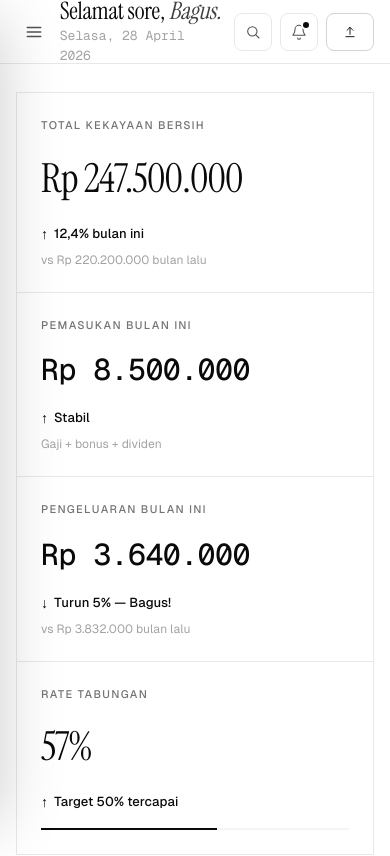
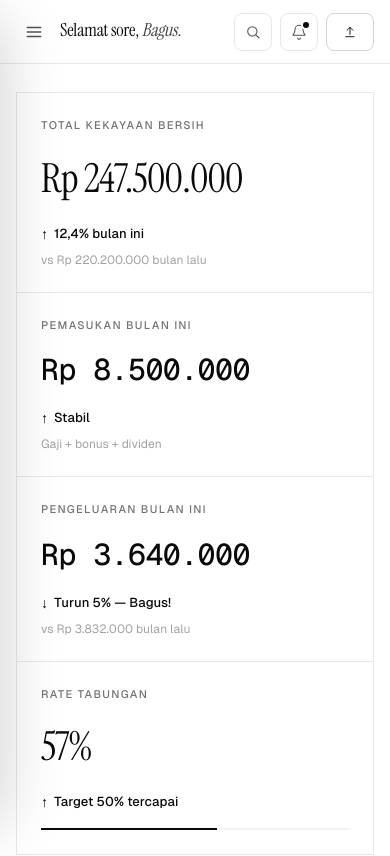
Before and after one commit to Bagusdevaa/finance-ai, a Next.js app in the folder frontend/: page /dashboard in a window 390 px wide. Shown: the top 856 px of the page. Built offline with nearby package versions, Linux system fonts and the light colour scheme.

Commit message:
fix: dashboard header balance and notification dropdown on mobile M

```diff
--- a/frontend/app/(app)/dashboard/page.tsx
+++ b/frontend/app/(app)/dashboard/page.tsx
@@ -51,11 +51,11 @@ export default function DashboardPage() {
 		<>
 			<Header
 				greeting={
-					<h1 className="m-0 whitespace-nowrap font-serif text-[20px] font-normal leading-[1.1] tracking-tight2 text-gray-950 min-[375px]:text-[24px]">
+					<h1 className="m-0 whitespace-nowrap font-serif text-[18px] font-normal leading-[1.1] tracking-tight2 text-gray-950 sm:text-[24px]">
 						Selamat sore, <em className="font-normal italic text-gray-700">Bagus.</em>
 					</h1>
 				}
-				subtitle={<span className="hidden min-[375px]:inline"><TodayDate /></span>}
+				subtitle={<span className="hidden sm:inline"><TodayDate /></span>}
 				actions={
 					<>
 						<IconButton ariaLabel="Cari" onClick={() => setShowSearch(true)}>
@@ -752,7 +752,7 @@ function NotificationDropdown({ onClose }: { onClose: () => void }) {
 			animate={{ opacity: 1, y: 0 }}
 			exit={{ opacity: 0, y: -4 }}
 			transition={{ duration: 0.2, ease: easeDesignhub }}
-			className="fixed right-3 top-[70px] z-20 w-[calc(100vw-24px)] border border-gray-200 bg-white shadow-[0_12px_32px_-8px_rgba(0,0,0,0.15)] min-[375px]:absolute min-[375px]:right-0 min-[375px]:top-[calc(100%+6px)] min-[375px]:w-[320px]"
+			className="fixed right-3 top-[70px] z-20 w-[calc(100vw-24px)] max-w-[340px] border border-gray-200 bg-white shadow-[0_12px_32px_-8px_rgba(0,0,0,0.15)] sm:absolute sm:right-0 sm:top-[calc(100%+6px)] sm:w-[320px]"
 		>
 			<div className="flex items-center justify-between border-b border-gray-200 px-4 py-3">
 				<span className="text-[13px] font-medium text-gray-950">Notifikasi</span>
```
